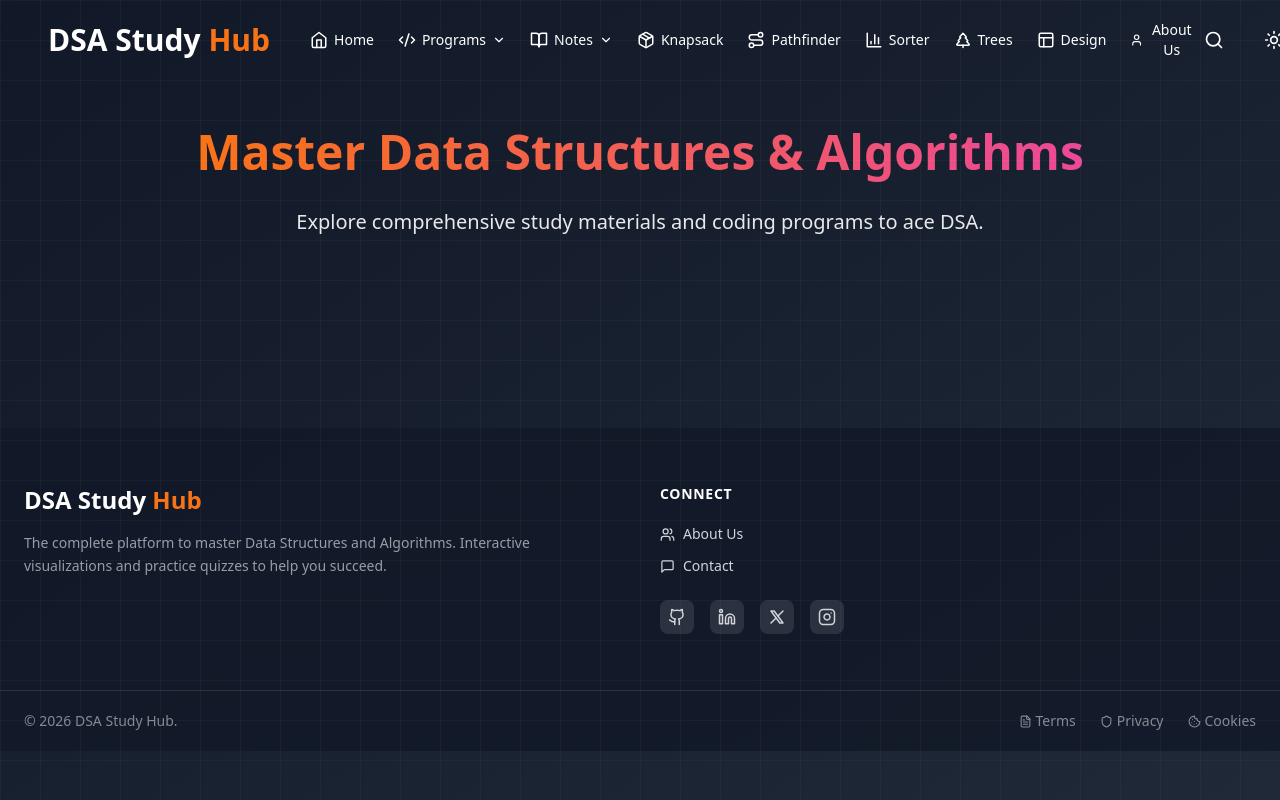
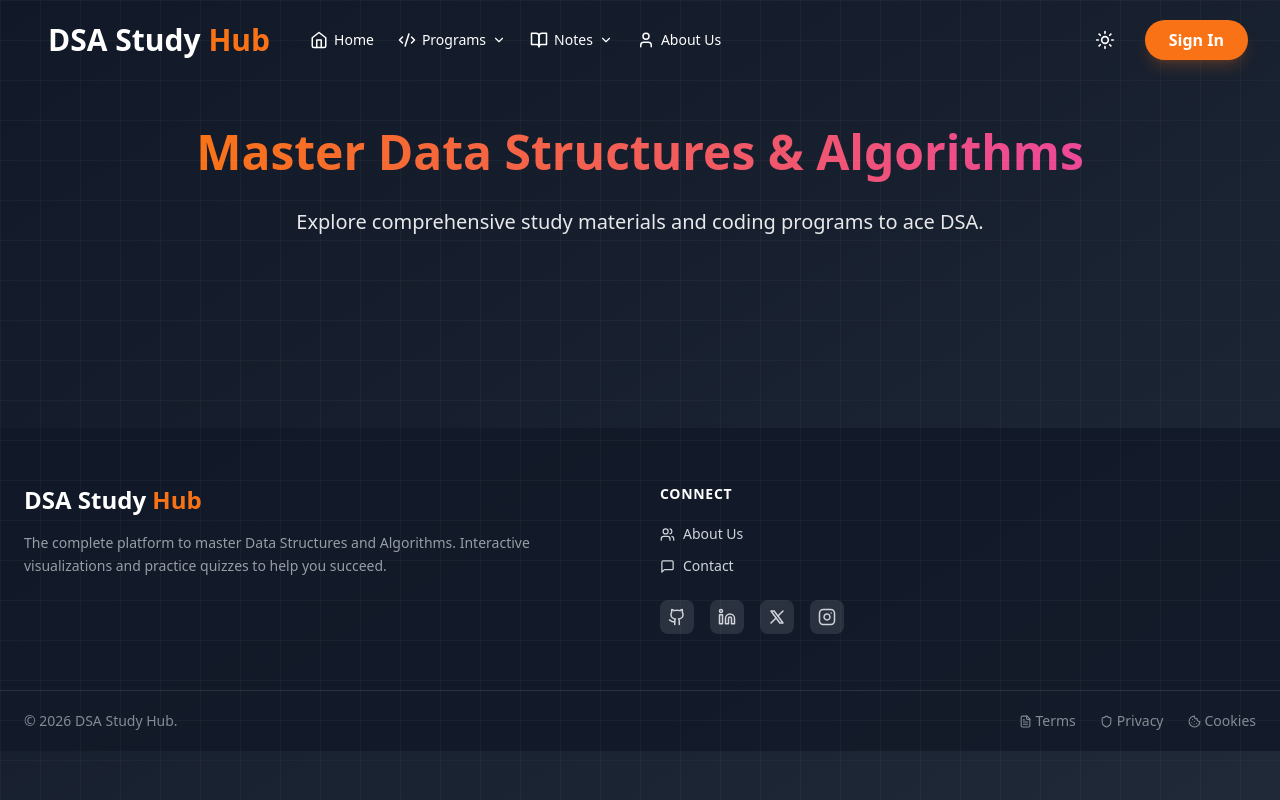
Before and after one commit to abhintr2006/DSA, a React (Vite) app: page / in a window 1280 px wide. Built offline with nearby package versions, Linux system fonts and the light colour scheme.

Commit message:
deleted unwanted
Co-Authored-By: Mohammed0572 <196628212+Mohammed0572@users.noreply.github.com>
Co-Authored-By: Rohith Galoth <rohithgaloth@gmail.com>
Co-Authored-By: abhintr2006 <201891947+abhintr2006@users.noreply.github.com>

```diff
--- a/src/App.tsx
+++ b/src/App.tsx
@@ -19,12 +19,6 @@ import {
   Shield,
   MessageSquare,
   Users,
-  Route,
-  BarChart3,
-  TreePine,
-  Package,
-  Layout,
-  Search,
 } from "lucide-react";
 
 function App() {
@@ -970,40 +964,6 @@ function App() {
                 )}
               </div>
 
-              {/* Visualizer Shortcuts */}
-              <button
-                onClick={() => handleProgramClick("Program 12")}
-                className="flex items-center space-x-1.5 hover:text-orange-500 transition-colors">
-                <Package size={18} />
-                <span>Knapsack</span>
-              </button>
-
-              <button
-                onClick={() => handleProgramClick("Program 11")}
-                className="flex items-center space-x-1.5 hover:text-orange-500 transition-colors">
-                <Route size={18} />
-                <span>Pathfinder</span>
-              </button>
-
-              <button
-                onClick={() => handleProgramClick("Program 3")}
-                className="flex items-center space-x-1.5 hover:text-orange-500 transition-colors">
-                <BarChart3 size={18} />
-                <span>Sorter</span>
-              </button>
-
-              <button
-                onClick={() => handleProgramClick("Program 10")}
-                className="flex items-center space-x-1.5 hover:text-orange-500 transition-colors">
-                <TreePine size={18} />
-                <span>Trees</span>
-              </button>
-
-              <button className="flex items-center space-x-1.5 hover:text-orange-500 transition-colors">
-                <Layout size={18} />
-                <span>Design</span>
-              </button>
-
               <button
                 onClick={handleAboutClick}
                 className="flex items-center space-x-1.5 hover:text-orange-500 transition-colors">
@@ -1013,10 +973,6 @@ function App() {
             </div>
 
             <div className="ml-auto flex items-center space-x-5">
-              <button className="p-2.5 rounded-full hover:bg-orange-500/10 transition-colors">
-                <Search size={20} />
-              </button>
-
               <button
                 onClick={toggleTheme}
                 className="p-2.5 rounded-full hover:bg-orange-500/10 transition-colors">
```
